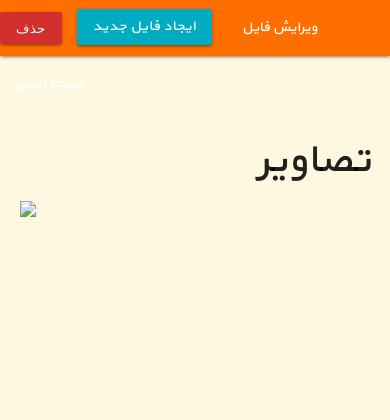
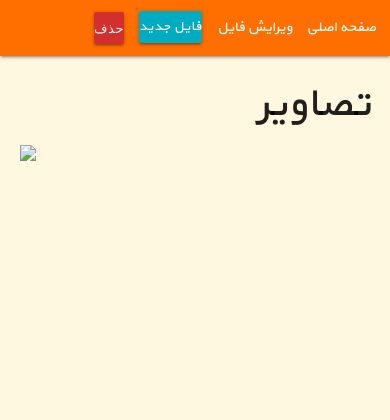
Before and after one commit to mahyar-mot/satrapies.ir, a PHP site: page /detail.php?id=1 in a window 390 px wide. Shown: the top 420 px of the page. Run offline with PHP 8.4, Linux system fonts and the light colour scheme; tables that the repository leaves empty or names only in its code hold one stand-in row (values such as "Sample post").

Commit message:
fixed responsive issue

```diff
--- a/detail.php
+++ b/detail.php
@@ -39,7 +39,7 @@ function changeToPersian($arr){
     <nav>
         <div class="nav-wrapper amber darken-4">
             <a href="index.php" class="brand-logo left hide-on-med-and-down">سیستم فایل املاک</a>
-            <ul class="right">
+            <ul class="right hide-on-small-only">
                 <li>
                     <form class="no-padding" action="<?= htmlspecialchars($_SERVER['PHP_SELF'])?>" method="post">
                         <input type="hidden" class="hide" value="<?= $result[0]['id']?>" name="id_to_delete">
@@ -49,6 +49,17 @@ function changeToPersian($arr){
                 <li><a href="new.php" class="btn cyan darken-1">ایجاد فایل جدید</a></li>
                 <li><a href="edit.php?id=<?= $result[0]['id'] ?>">ویرایش فایل</a></li>
                 <li><a href="index.php">صفحه اصلی</a></li>
+            </ul>
+            <ul class="right hide-on-med-and-up show-on-small no-padding">
+                <li>
+                    <form class="no-padding" action="<?= htmlspecialchars($_SERVER['PHP_SELF'])?>" method="post">
+                        <input type="hidden" class="hide" value="<?= $result[0]['id']?>" name="id_to_delete">
+                        <input type="submit" name="delete" value="حذف" class="btn btn-small red darken-2 no-padding">
+                    </form>
+                </li>
+                <li><a href="new.php" class="btn btn-small cyan darken-1 no-padding">فایل جدید</a></li>
+                <li><a href="edit.php?id=<?= $result[0]['id'] ?>" class="no-padding marginr1">ویرایش فایل</a></li>
+                <li><a href="index.php" class="no-padding marginr1">صفحه اصلی</a></li>
             </ul>
         </div>
     </nav>
```
